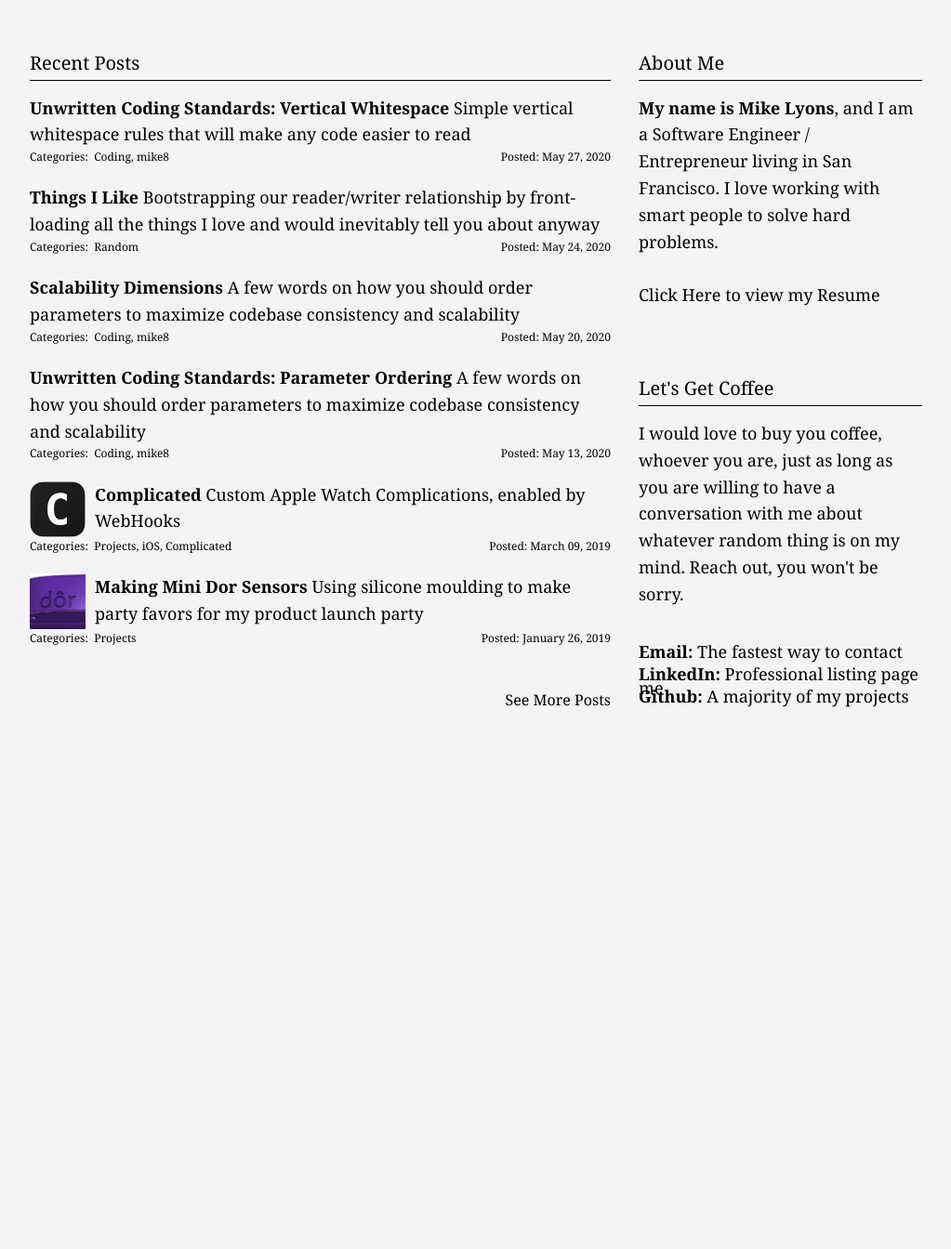
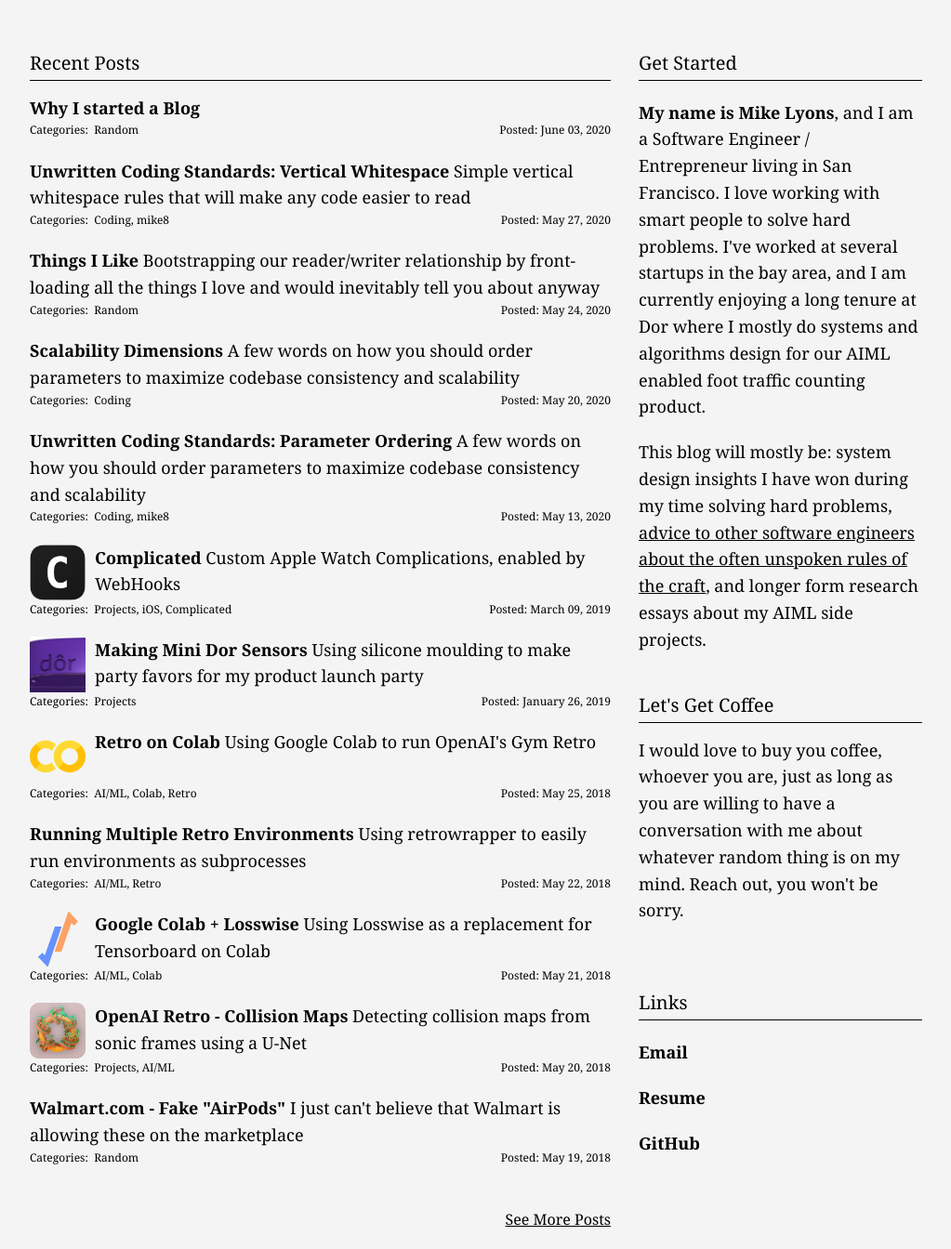
Before and after one commit to frenchie4111/frenchie4111.github.io, a Jekyll site: the page built from index.html, in a window 1280 px wide. Shown: the part 460-1804 px from the top of the page at 93% size, without its empty margins (128-1151 px from the left). Built offline with Jekyll 4.4.1, drawn with Linux system fonts in a browser that asks for light colours; nearby versions of some CDN libraries; before the commit the page ends 1245 px from its top, so only the background shows below that.

Commit message:
Why I started a Blog

```diff
--- a/_includes/post_description.html
+++ b/_includes/post_description.html
@@ -1,4 +1,4 @@
-<div class="column_post project">
+<div class="column_post project post_description">
     <div>
         {% if include.post.post_image and include.hide_image == null %}
             <img src="{{ include.post.post_image }}" />
--- a/_includes/stay_connected.html
+++ b/_includes/stay_connected.html
@@ -1,7 +1,7 @@
 <div class="stay-connected">
     <h1>Connect</h1>
 
-    Thanks for reading! If you want to stay updated feel free to follow the <a href="https://mikelyons.org/feed.xml">RSS feed</a>, if you have any suggestions feel free to email me at <a href="mailto:mdl0394@gmail.com">mdl0394@gmail.com</a>
+    Thanks for reading! If you want to stay updated feel free to follow the <a href="https://staycaffeinated.com/feed.xml">RSS feed</a>, if you have any suggestions feel free to email me at <a href="mailto:mdl0394@gmail.com">mdl0394@gmail.com</a>
 
     <br/>
     <br/>
--- /dev/null
+++ b/_posts/2020-06-03-Blog.md
@@ -0,0 +1,17 @@
+---
+title: "Why I started a Blog"
+tags: Random
+layout: post_plain
+---
+
+Ask anyone I know they will all tell you that I love to argue. An argument is a collaborative search for better truth. I will gladly engage in an conversation about "What makes something a salad?" if you are willing to argue in good faith.
+
+For me, writing is like arguing with yourself. By forcing your ideas onto paper, you are taking the foggy idea in your head, and giving it a logical structure. It forces you to be specific about your thoughts, and through that specificity you can view it from different perspectives and change your mind.
+
+Professionally, I write a lot. I am a lead engineer on my team and as such it is often my job to meticulously detail design decisions so that we can remember the choices we made when we inevitably realize that we misunderstood the requirements. This has lead to me developing a process for designing new systems (more on this in a later essay) that has quickly become the way I work out most of the ideas in my head.
+
+Personally, I write a lot. Now that I am in the habit of using writing to think, it is hard to think any other way. I keep a long list of notes about all of interesting articles, ideas, and conversations I have experienced and what I took away (more on this in a later essay). I find writing to be a cathartic way to get thoughts out of my head and free up space for thinking about [card games](https://en.wikipedia.org/wiki/Spades_(card_game)).
+
+Publicly, I will now be writing a lot. On this blog I will be posting once a week. For now every other week will be dedicated to my [Unwritten Coding Standards]({% post_url 2020-05-27-Coding-Standards-Whitespace %}) series and the off weeks will be dedicated to random things like this. I hope that I  will find topics that are interesting enough to start conversations. I pledge to do my best to explain my ideas and to change my mind if presented with a better argument.
+
+If you want to stay up to date on my posts, feel free to follow my [RSS feed](https://staycaffeinated.com/feed.xml). I will also be keeping an [email list](/connect.html), where I will personally email you with every new post and a short summary.
--- a/css/home.scss
+++ b/css/home.scss
@@ -314,18 +314,14 @@
 }
 
 a:link, a:visited {
-    text-decoration: none;
+    text-decoration: underline;
     color: inherit;
 }
 
-.post {
+.post_description, .social_media {
     a:link {
-        text-decoration: underline;
+        text-decoration: none;
     }
-}
-
-.social_media a:link, .social_media a:visited {
-    color: black;
 }
 
 h4 {
--- a/index.html
+++ b/index.html
@@ -12,7 +12,7 @@
             <h2 class="colorchanger">Recent Posts</h2>
 
             {% assign recent_posts = site.posts | sort: 'date' | reverse %}
-            {% for recent_post in recent_posts | limit:8 %}
+            {% for recent_post in recent_posts | limit:15 %}
                 {% if recent_post.tags contains 'Complicated-Tutorial' %}
                 {% else %}
                     {% include post_description.html post=recent_post %}
@@ -23,23 +23,18 @@
             <div class="clear"></div>
         </div>
         <div class="column right one_third_width">
-            <h2 class="colorchanger">About Me</h2>
-            <div class="column_post">
-                <b>My name is Mike Lyons</b>, and I am a Software Engineer / Entrepreneur living in San Francisco. I love working with smart people to solve hard problems.
-                <br/><br/>
-                <a style="color: black;" href="https://resume.mikelyons.org/">Click Here to view my Resume</a>
-            </div>
-            <div class="column_spacer"></div>
+            <h2 class="colorchanger">Get Started</h2>
+            <p><b>My name is Mike Lyons</b>, and I am a Software Engineer / Entrepreneur living in San Francisco. I love working with smart people to solve hard problems. I've worked at several startups in the bay area, and I am currently enjoying a long tenure at Dor where I mostly do systems and algorithms design for our AIML enabled foot traffic counting product.</p>
+            <p>This blog will mostly be: system design insights I have won during my time solving hard problems, <a href="/mike8.html">advice to other software engineers about the often unspoken rules of the craft</a>, and longer form research essays about my AIML side projects.</p>
             <h2 class="colorchanger">Let's Get Coffee</h2>
             I would love to buy you coffee, whoever you are, just as long as you are willing to have a conversation with me about whatever random thing is on my mind. Reach out, you won't be sorry.<br/>
             <br/>
-            <div class="recent_post social_media">
-                <div><a href="mailto:mdl0394@gmail.com"><b><span class="social_media_link">Email:</span></b></a> The fastest way to contact me</div>
-                <div><a href="https://www.linkedin.com/profile/view?id=219693399"><b><span class="social_media_link">LinkedIn:</span></b></a> Professional listing page</div>
-                <div><a href="https://github.com/frenchie4111"><b><span class="social_media_link">Github:</span></b></a> A majority of my projects</div>
+            <h2>Links</h2>
+            <div class="social_media">
+                <p><b><a href="mailto:mdl0394@gmail.com">Email</a></b></p>
+                <p><b><a href="resume.mikelyons.org">Resume</a></b></p>
+                <p><b><a href="https://github.com/frenchie4111">GitHub</a></b></p>
             </div>
-            <div class="clear"></div>
         </div>
-
     </div>
 </div>
```
Also changed, not shown: _posts/2020-05-20-Scalability-Dimensions.md (+1 -1 lines), connect.md (added, +6 -0 lines), mike8.html (added, +15 -0 lines).
